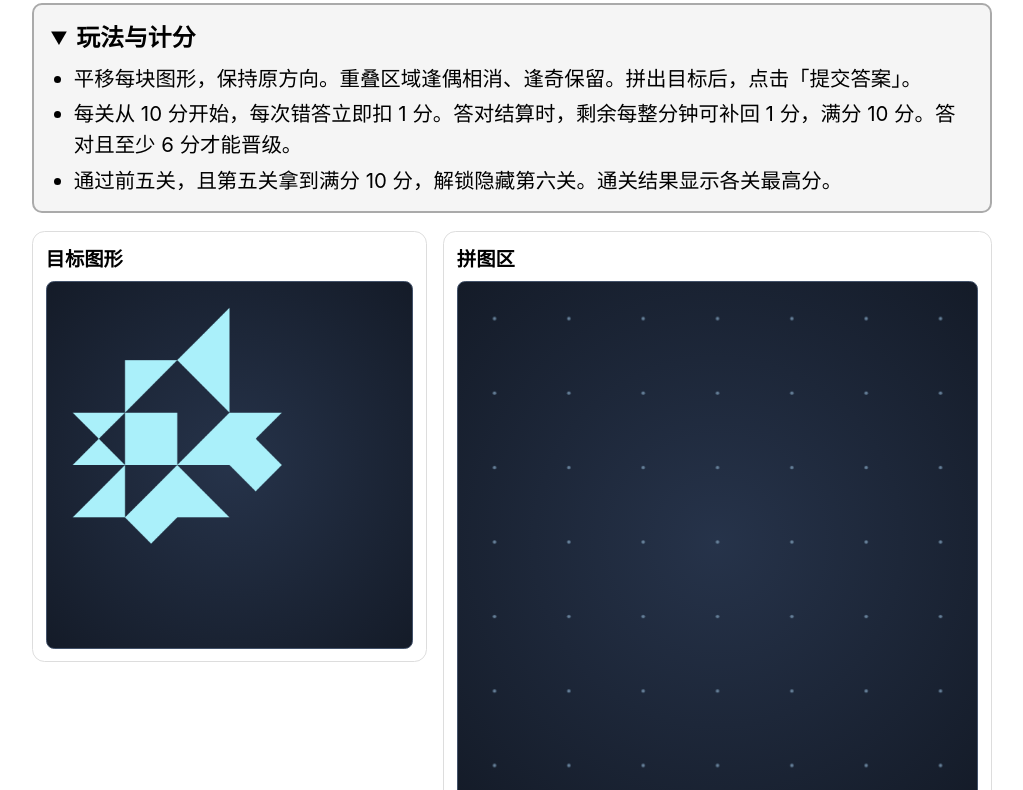
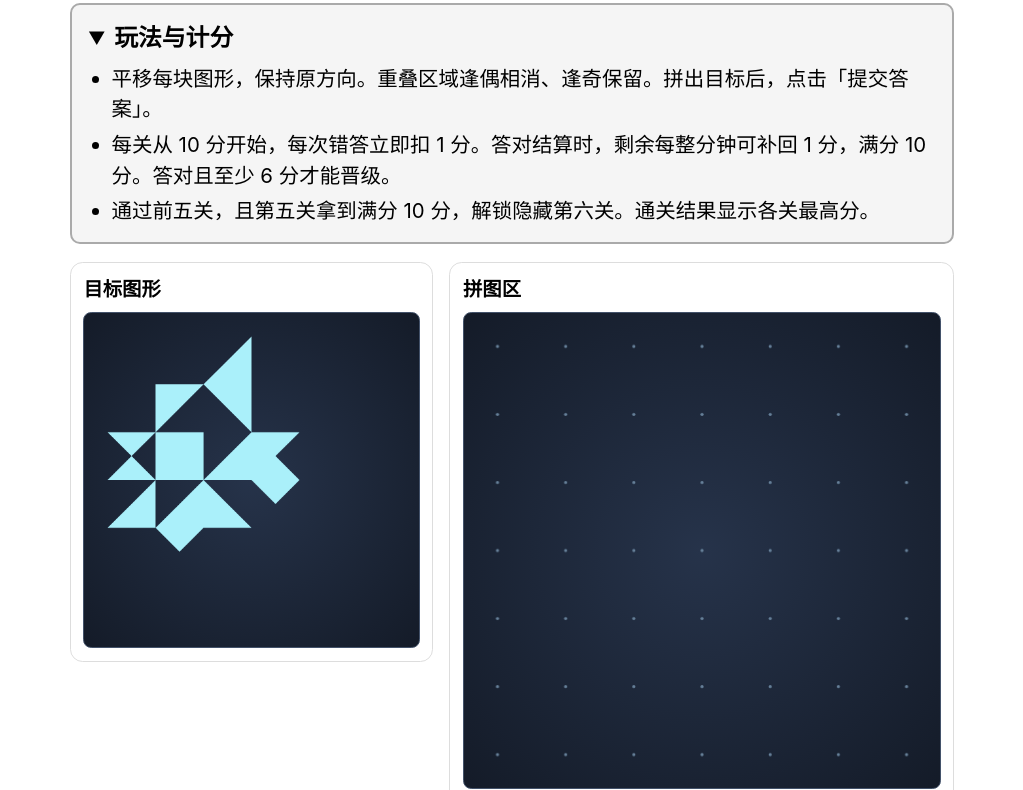
Before and after one commit to mybagi/layer-ablation-game, a plain HTML site: page index.html in a window 1280 px wide. Shown: the part 340-1130 px from the top of the page, without its empty margins (128-1151 px from the left). Drawn offline with Linux system fonts and the light colour scheme.

Commit message:
Increase desktop margins by one centimeter on each side

```diff
--- a/index.html
+++ b/index.html
@@ -20,6 +20,9 @@
     :focus-visible { outline: 2px solid #111; outline-offset: 3px; }
     h1, h2, h3, p { margin: 0; }
     .wrap { width: min(960px, calc(100% - 2rem)); margin-inline: auto; }
+    @media (min-width: 1024px) {
+      .wrap { width: calc(min(960px, 100% - 2rem) - 2cm); }
+    }
     .top { min-height: 60px; display: flex; justify-content: space-between; align-items: center; gap: .8rem; border-bottom: 1px solid #ddd; }
     .top strong { font-size: calc(.92rem + var(--site-font-increase)); }
     .top nav { display: flex; gap: .75rem; align-items: center; font-size: calc(.9rem + var(--site-font-increase)); }
```
